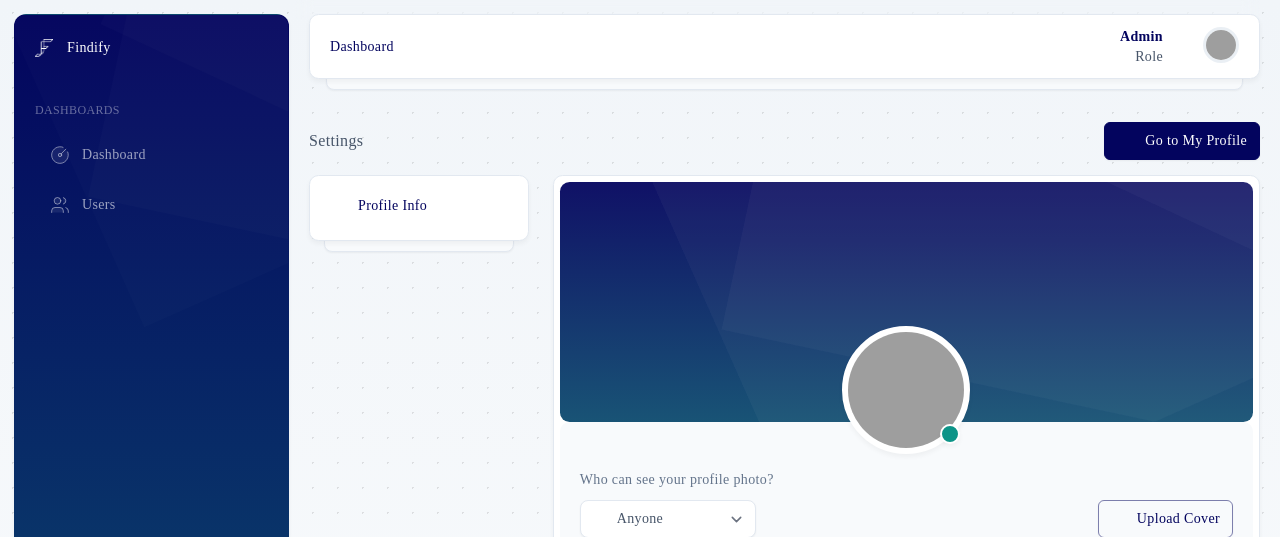
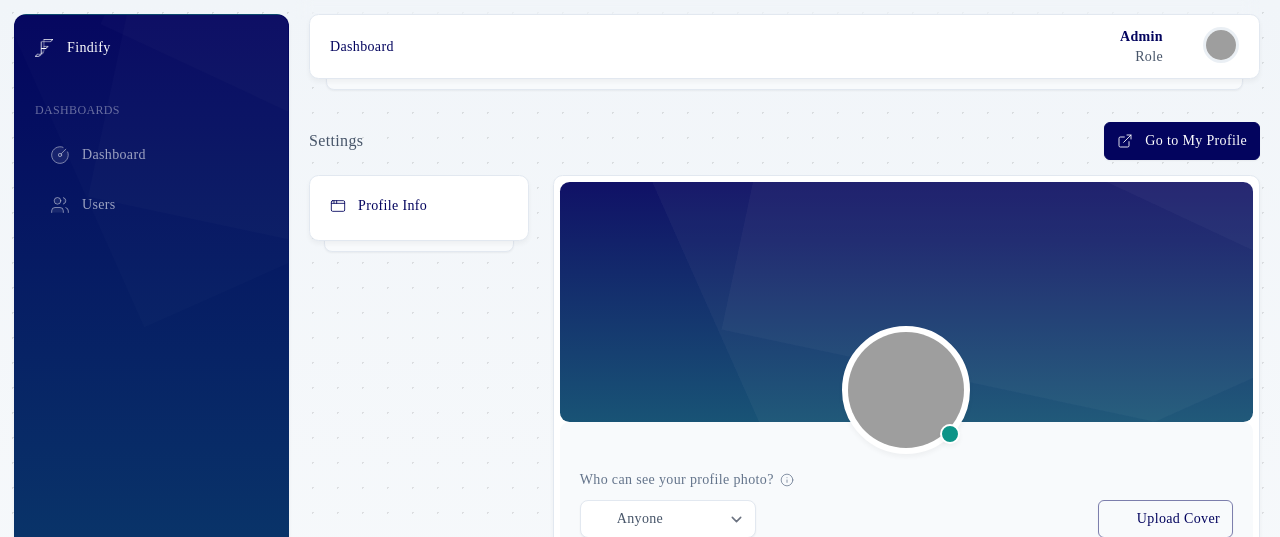
Before and after one commit to kajugadaniels/findify-client, a React (Vite) app: page /profile in a window 1280 px wide. Shown: the top 537 px of the page. Built offline with nearby package versions, Linux system fonts and the light colour scheme; no server answers; sample sign-in values are in the browser's storage; grey boxes are pictures that could not be loaded; a web font is replaced by a local one.

Commit message:
New changes

```diff
--- a/src/pages/auth/Profile.jsx
+++ b/src/pages/auth/Profile.jsx
@@ -1,4 +1,5 @@
 import React from 'react'
+import { AppWindow, ExternalLink, Info } from 'lucide-react'
 
 const Profile = () => {
     return (
@@ -12,7 +13,7 @@ const Profile = () => {
                                 </div>
                                 <div className="flex flex-col gap-x-3 gap-y-2 sm:flex-row md:ml-auto">
                                     <button data-tw-merge="" className="transition duration-200 border shadow-sm inline-flex items-center justify-center py-2 px-3 rounded-md font-medium cursor-pointer focus:ring-4 focus:ring-primary focus:ring-opacity-20 focus-visible:outline-none dark:focus:ring-slate-700 dark:focus:ring-opacity-50 [&:hover:not(:disabled)]:bg-opacity-90 [&:hover:not(:disabled)]:border-opacity-90 [&:not(button)]:text-center disabled:opacity-70 disabled:cursor-not-allowed bg-primary border-primary text-white dark:border-primary group-[.mode--light]:!border-transparent group-[.mode--light]:!bg-white/[0.12] group-[.mode--light]:!text-slate-200">
-                                        <i data-tw-merge="" data-lucide="external-link" className="mr-3 h-4 w-4 stroke-[1.3]"></i>
+                                        <ExternalLink className="mr-3 h-4 w-4 stroke-[1.3]" />
                                         Go to My Profile
                                     </button>
                                 </div>
@@ -21,10 +22,9 @@ const Profile = () => {
                                 <div className="relative col-span-12 xl:col-span-3">
                                     <div className="sticky top-[104px]">
                                         <div className="box box--stacked flex flex-col px-5 pb-6 pt-5">
-                                            <a href="razor-settings.html" className="flex items-center py-3 first:-mt-3 last:-mb-3 [&.active]:text-primary [&.active]:font-medium hover:text-primary active">
-                                                <i data-tw-merge="" data-lucide="app-window" className="mr-3 h-4 w-4 stroke-[1.3]"></i>
+                                            <a href="#" className="flex items-center py-3 first:-mt-3 last:-mb-3 [&.active]:text-primary [&.active]:font-medium hover:text-primary active">
+                                                <AppWindow className="mr-3 h-4 w-4 stroke-[1.3]" />
                                                 Profile Info
-
                                             </a>
                                         </div>
                                     </div>
@@ -46,11 +46,11 @@ const Profile = () => {
                                                     Who can see your profile photo?
 
                                                     <span data-placement="top" title="Low" className="tooltip cursor-pointer ml-1.5">
-                                                        <i data-tw-merge="" data-lucide="info" className="h-3.5 w-3.5 stroke-[1.3] text-slate-500"></i>
+                                                        <Info className="h-3.5 w-3.5 stroke-[1.3] text-slate-500" />
                                                     </span>
                                                 </label>
                                                 <div className="relative mt-2.5">
-                                                    <i data-tw-merge="" data-lucide="globe" className="absolute inset-y-0 left-0 z-10 my-auto ml-3 h-4 w-4 stroke-[1.3]"></i>
+                                                    <i data-tw-merge="" data-lucide="globe" className="absolute inset-y-0 left-0 z-10 my-auto ml-3 h-4 w-4 stroke-[1.3]" />
                                                     <select data-tw-merge="" className="disabled:bg-slate-100 disabled:cursor-not-allowed disabled:dark:bg-darkmode-800/50 [&[readonly]]:bg-slate-100 [&[readonly]]:cursor-not-allowed [&[readonly]]:dark:bg-darkmode-800/50 transition duration-200 ease-in-out w-full text-sm border-slate-200 shadow-sm py-2 px-3 pr-8 focus:ring-4 focus:ring-primary focus:ring-opacity-20 focus:border-primary focus:border-opacity-40 dark:bg-darkmode-800 dark:border-transparent dark:focus:ring-slate-700 dark:focus:ring-opacity-50 group-[.form-inline]:flex-1 mr-3 rounded-[0.5rem] pl-9 sm:w-44">
                                                         <option value="custom-date">Anyone</option>
                                                         <option value="daily">Only you</option>
@@ -58,7 +58,7 @@ const Profile = () => {
                                                 </div>
                                             </div>
                                             <button data-tw-merge="" className="transition duration-200 border shadow-sm inline-flex items-center justify-center py-2 px-3 rounded-md font-medium cursor-pointer focus:ring-4 focus:ring-primary focus:ring-opacity-20 focus-visible:outline-none dark:focus:ring-slate-700 dark:focus:ring-opacity-50 [&:hover:not(:disabled)]:bg-opacity-90 [&:hover:not(:disabled)]:border-opacity-90 [&:not(button)]:text-center disabled:opacity-70 disabled:cursor-not-allowed text-primary dark:border-primary [&:hover:not(:disabled)]:bg-primary/10 border-primary/50 sm:ml-auto">
-                                                <i data-tw-merge="" data-lucide="image" className="mr-2.5 h-4 w-4 stroke-[1.3]"></i>
+                                                <i data-tw-merge="" data-lucide="image" className="mr-2.5 h-4 w-4 stroke-[1.3]" />
                                                 Upload Cover
                                             </button>
                                         </div>
```
